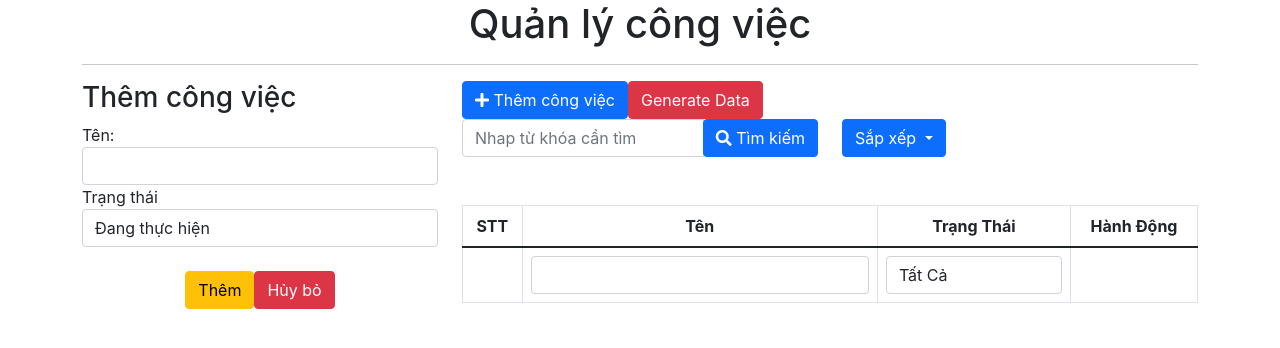
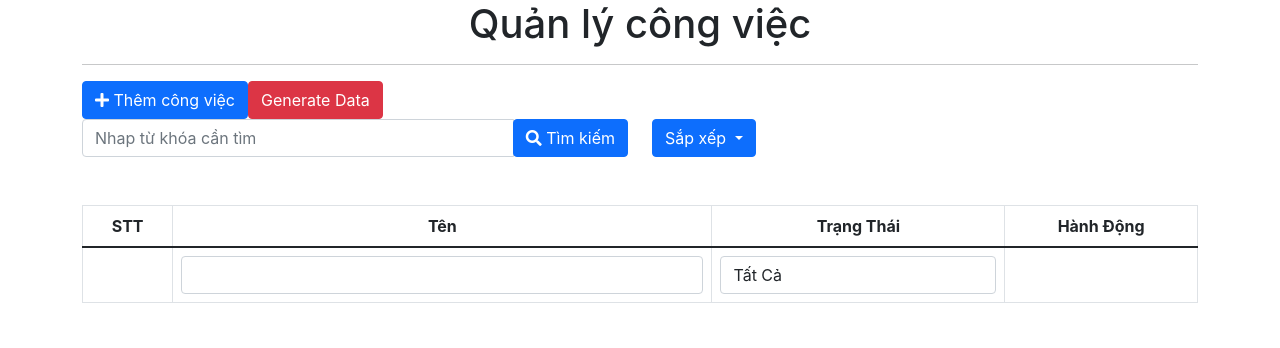
Before and after one commit to hokhacminhtri/task-management-reactjs, a React (Create React App) app: page / in a window 1280 px wide. Shown: the top 348 px of the page. Built offline with nearby package versions, Linux system fonts and the light colour scheme; some icons are missing.

Commit message:
Add feature Open-Close TaskForm

```diff
--- a/src/App.js
+++ b/src/App.js
@@ -6,6 +6,7 @@ import TaskList from "./components/TaskList";
 
 function App() {
   const [tasks, setTasks] = useState([]);
+  const [displayForm, setDisplayForm] = useState(false); // dong mo task form
 
   useEffect(() => {
     console.log("effect");
@@ -57,6 +58,13 @@ function App() {
   const myTasks = tasks;
   console.log(myTasks, "my-tasks");
 
+  // dong mo task form
+  let elementTaskForm = displayForm ? <TaskForm /> : "";
+
+  const onToggleForm = () => {
+    setDisplayForm(!displayForm);
+  };
+
   return (
     <div className="container">
       <div className="text-center">
@@ -64,12 +72,25 @@ function App() {
         <hr />
       </div>
       <div className="row">
-        <div className="col-xs-4 col-sm-4 col-md-4 col-lg-4">
+        <div
+          className={displayForm ? "col-xs-4 col-sm-4 col-md-4 col-lg-4" : ""}
+        >
           {/* From them cong viec */}
-          <TaskForm />
+          {/* <TaskForm /> */}
+          {elementTaskForm}
         </div>
-        <div className="col-xs-8 col-sm-8 col-md-8 col-lg-8">
-          <button type="button" className="btn btn-primary">
+        <div
+          className={
+            displayForm
+              ? "col-xs-8 col-sm-8 col-md-8 col-lg-8"
+              : "col-xs-12 col-sm-12 col-md-12 col-lg-12"
+          }
+        >
+          <button
+            type="button"
+            className="btn btn-primary"
+            onClick={onToggleForm}
+          >
             <span className="fa fa-plus mr-5"></span> Thêm công việc
           </button>
           <button
```
